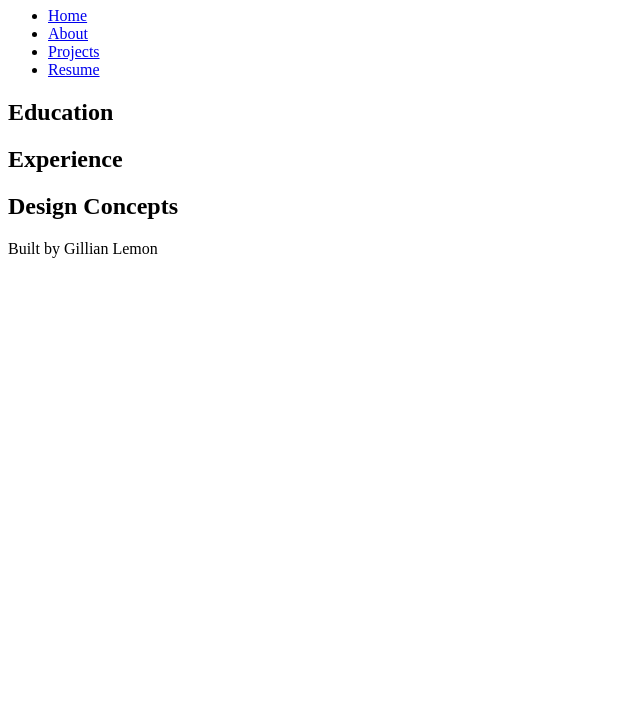
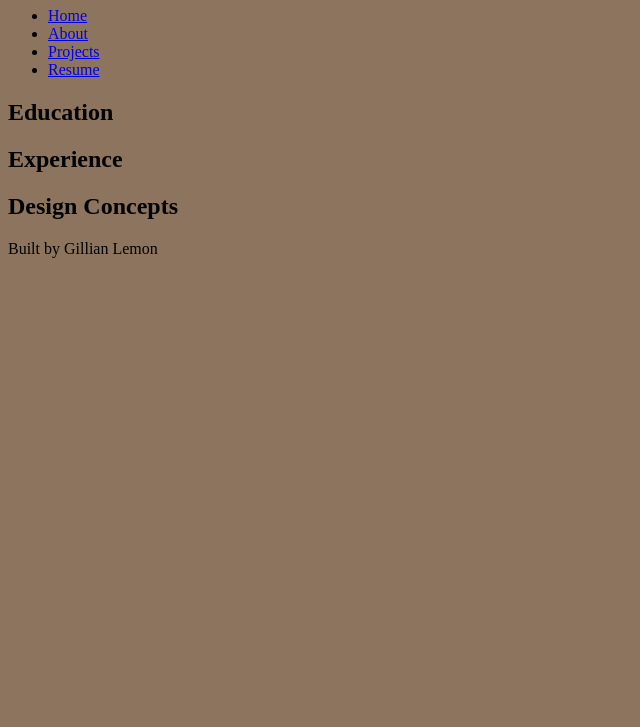
Before and after one commit to glemon13-bit/lemonportfolio, a plain HTML site: page resume.html in a window 1280 px wide. Shown: the part 73-800 px from the top of the page, without its empty margins (0-640 px from the left). Drawn offline with Linux system fonts and the light colour scheme.

Commit message:
Finished Code-Along 6

```diff
--- a/resume.html
+++ b/resume.html
@@ -3,6 +3,7 @@
 <head>
     <meta charset="UTF-8">
     <meta name="viewport" content="width=device-width, initial-scale=1.0">
+    <link rel="stylesheet" href="styles.css">
     <title>Resume</title>
 </head>
 <body>
--- /dev/null
+++ b/styles.css
@@ -0,0 +1,13 @@
+/* CSS by Gillian Lemon */
+/* Color Palette
+burgundy= #591B32
+dark olive green= #44473E
+light brown= #8C745E
+dark brown= #403431
+mauve= #8C5D5D
+*/
+
+/* GLOBAL (base) MOBILE FIRST */
+body {
+    background-color: #8C745E;
+}
```
Also changed, not shown: about.html (+1 -0 lines), index.html (+1 -0 lines), projects.html (+1 -0 lines).
